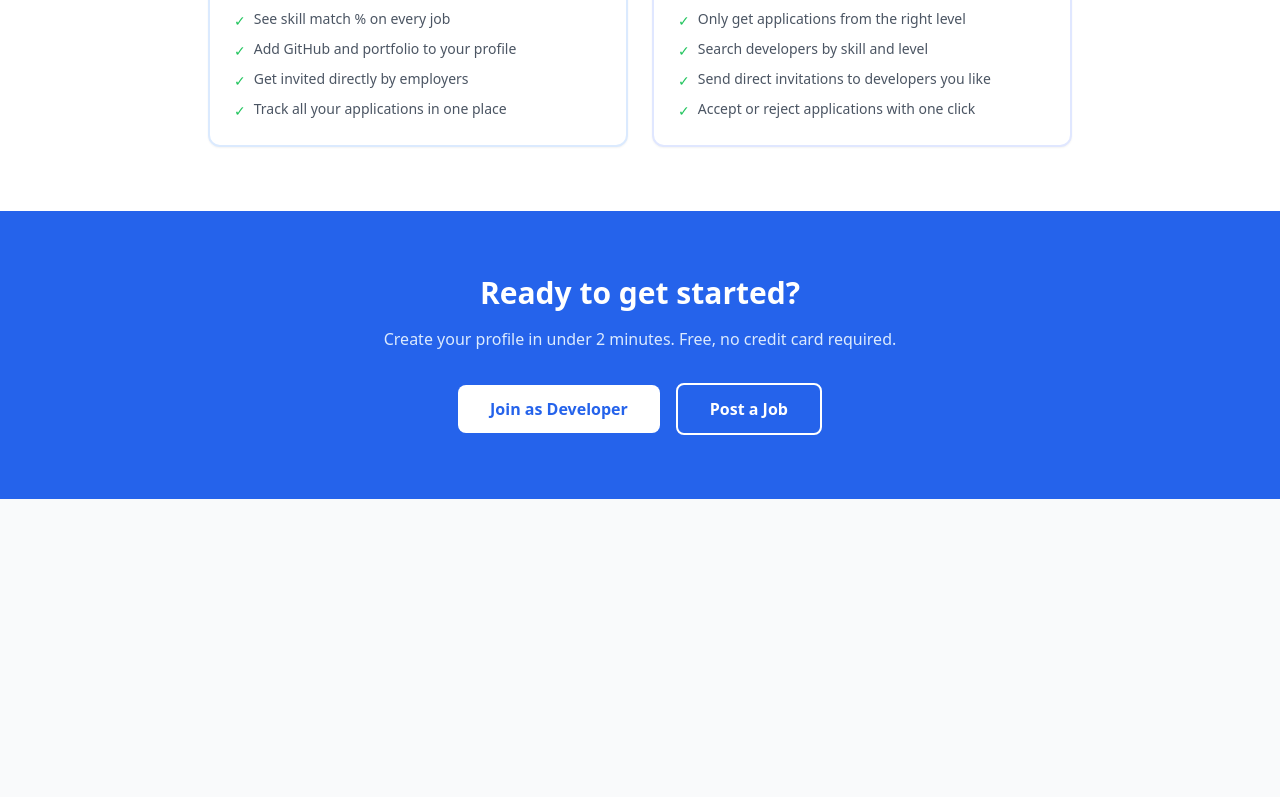
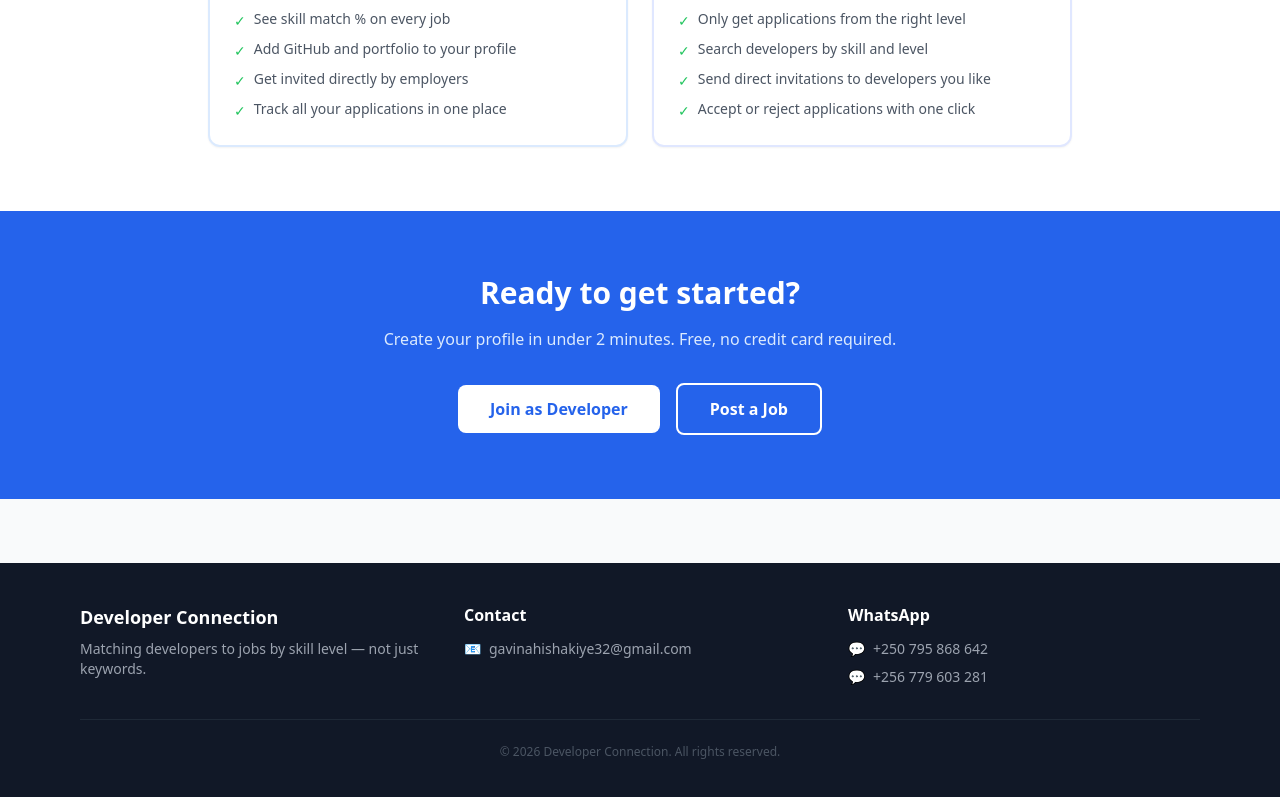
Before and after one commit to gavinahishakiye32-spec/Developer-connection, a React (Vite) app in the folder client/: page / in a window 1280 px wide. Shown: the part 1815-2612 px from the top of the page. Before the commit the page ends 2314 px from the top, so only its background shows below. Built offline with nearby package versions, Linux system fonts and the light colour scheme; no server answers.

Commit message:
Add footer with contact info, WhatsApp numbers, and email

```diff
--- a/client/src/App.jsx
+++ b/client/src/App.jsx
@@ -1,6 +1,7 @@
 import { BrowserRouter, Routes, Route, Navigate } from 'react-router-dom'
 import { AuthProvider } from './context/AuthContext'
 import Navbar from './components/Navbar'
+import Footer from './components/Footer'
 import ProtectedRoute from './components/ProtectedRoute'
 
 import Home from './pages/Home'
@@ -54,6 +55,7 @@ export default function App() {
               <Route path="*" element={<Navigate to="/" replace />} />
             </Routes>
           </main>
+          <Footer />
         </div>
       </BrowserRouter>
     </AuthProvider>
--- /dev/null
+++ b/client/src/components/Footer.jsx
@@ -0,0 +1,61 @@
+export default function Footer() {
+  return (
+    <footer className="bg-gray-900 text-gray-400 py-10 mt-16">
+      <div className="max-w-6xl mx-auto px-4">
+        <div className="grid md:grid-cols-3 gap-8 mb-8">
+          {/* Brand */}
+          <div>
+            <h3 className="text-white font-bold text-lg mb-2">Developer Connection</h3>
+            <p className="text-sm">Matching developers to jobs by skill level — not just keywords.</p>
+          </div>
+
+          {/* Contact */}
+          <div>
+            <h4 className="text-white font-semibold mb-3">Contact</h4>
+            <ul className="space-y-2 text-sm">
+              <li className="flex items-center gap-2">
+                <span>📧</span>
+                <a href="mailto:gavinahishakiye32@gmail.com" className="hover:text-white transition-colors">
+                  gavinahishakiye32@gmail.com
+                </a>
+              </li>
+            </ul>
+          </div>
+
+          {/* WhatsApp */}
+          <div>
+            <h4 className="text-white font-semibold mb-3">WhatsApp</h4>
+            <ul className="space-y-2 text-sm">
+              <li className="flex items-center gap-2">
+                <span>💬</span>
+                <a
+                  href="https://wa.me/250795868642"
+                  target="_blank"
+                  rel="noopener noreferrer"
+                  className="hover:text-white transition-colors"
+                >
+                  +250 795 868 642
+                </a>
+              </li>
+              <li className="flex items-center gap-2">
+                <span>💬</span>
+                <a
+                  href="https://wa.me/256779603281"
+                  target="_blank"
+                  rel="noopener noreferrer"
+                  className="hover:text-white transition-colors"
+                >
+                  +256 779 603 281
+                </a>
+              </li>
+            </ul>
+          </div>
+        </div>
+
+        <div className="border-t border-gray-800 pt-6 text-center text-xs text-gray-600">
+          © {new Date().getFullYear()} Developer Connection. All rights reserved.
+        </div>
+      </div>
+    </footer>
+  )
+}
```
